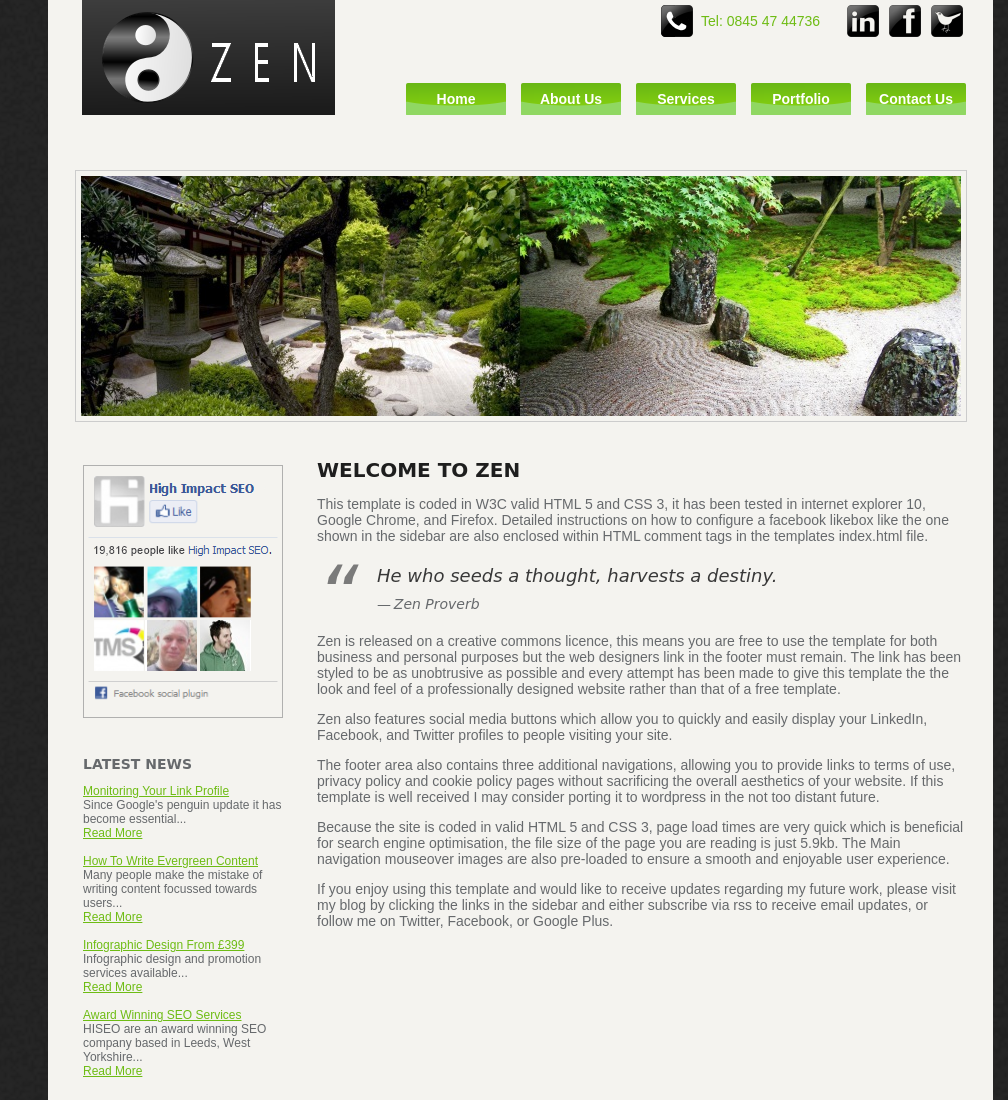
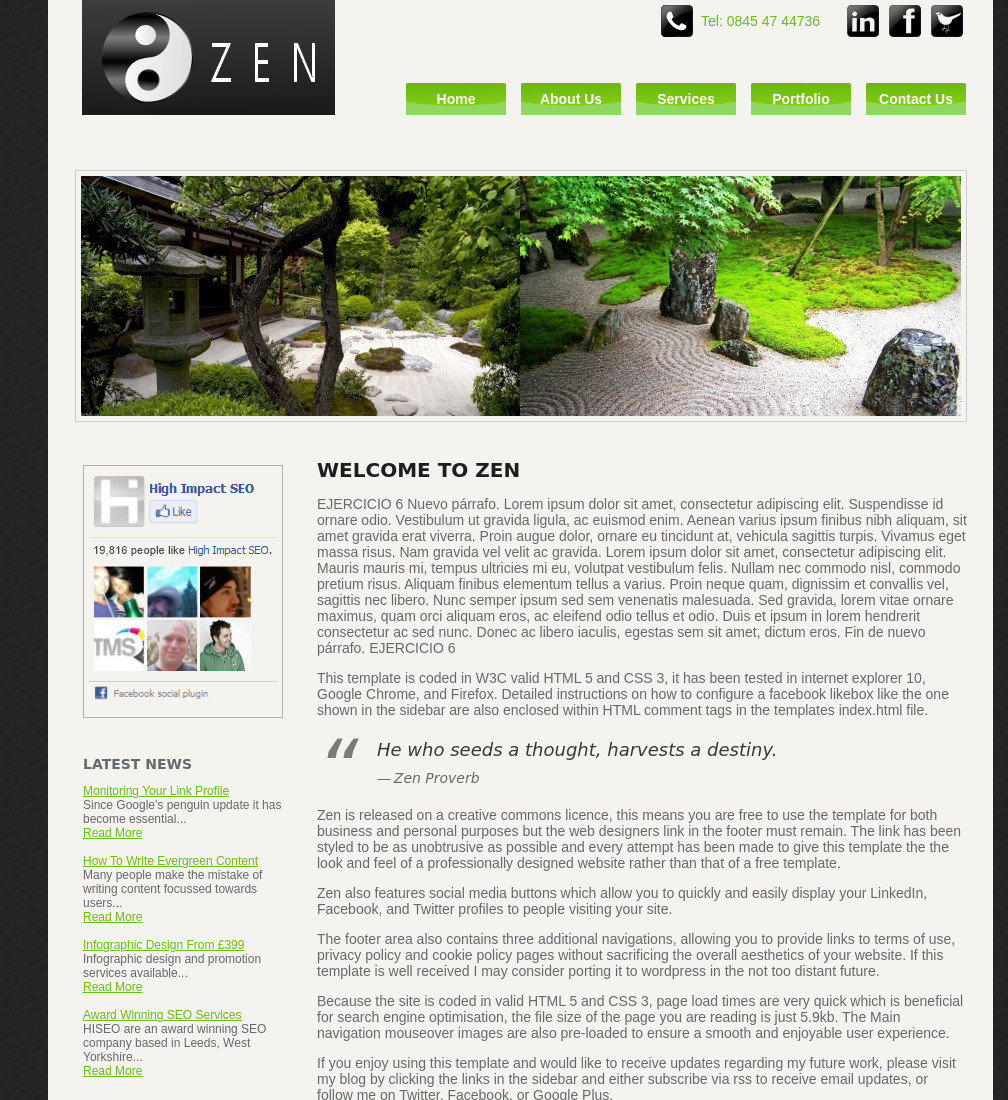
Before and after one commit to MisakiAnguera/sprint1, a plain HTML site: page index.html in a window 1280 px wide. Shown: the top 1100 px of the page, without its empty margins (272-1280 px from the left). Drawn offline with Linux system fonts and the light colour scheme; a web font is replaced by a local one.

Commit message:
Adición nuevo párrafo a index.html (Lorem ipsum EJERCICIO 6)

```diff
--- a/index.html
+++ b/index.html
@@ -35,6 +35,7 @@
 
 <div class="main">
 <h1>Welcome To ZEN</h1>
+<p>EJERCICIO 6 Nuevo párrafo. Lorem ipsum dolor sit amet, consectetur adipiscing elit. Suspendisse id ornare odio. Vestibulum ut gravida ligula, ac euismod enim. Aenean varius ipsum finibus nibh aliquam, sit amet gravida erat viverra. Proin augue dolor, ornare eu tincidunt at, vehicula sagittis turpis. Vivamus eget massa risus. Nam gravida vel velit ac gravida. Lorem ipsum dolor sit amet, consectetur adipiscing elit. Mauris mauris mi, tempus ultricies mi eu, volutpat vestibulum felis. Nullam nec commodo nisl, commodo pretium risus. Aliquam finibus elementum tellus a varius. Proin neque quam, dignissim et convallis vel, sagittis nec libero. Nunc semper ipsum sed sem venenatis malesuada. Sed gravida, lorem vitae ornare maximus, quam orci aliquam eros, ac eleifend odio tellus et odio. Duis et ipsum in lorem hendrerit consectetur ac sed nunc. Donec ac libero iaculis, egestas sem sit amet, dictum eros. Fin de nuevo párrafo. EJERCICIO 6</p>
 <p>This template is coded in W3C valid HTML 5 and CSS 3, it has been tested in internet explorer 10, Google Chrome, and Firefox. Detailed instructions on how to configure a facebook likebox like the one shown in the sidebar are also enclosed within HTML comment tags in the templates index.html file.</p>
 <blockquote>He who seeds a thought, harvests a destiny.<cite>Zen Proverb</cite></blockquote>
 <p>Zen is released on a creative commons licence, this means you are free to use the template for both business and personal purposes but the web designers link in the footer must remain. The link has been styled to be as unobtrusive as possible and every attempt has been made to give this template the the look and feel of a professionally designed website rather than that of a free template.</p>
```
